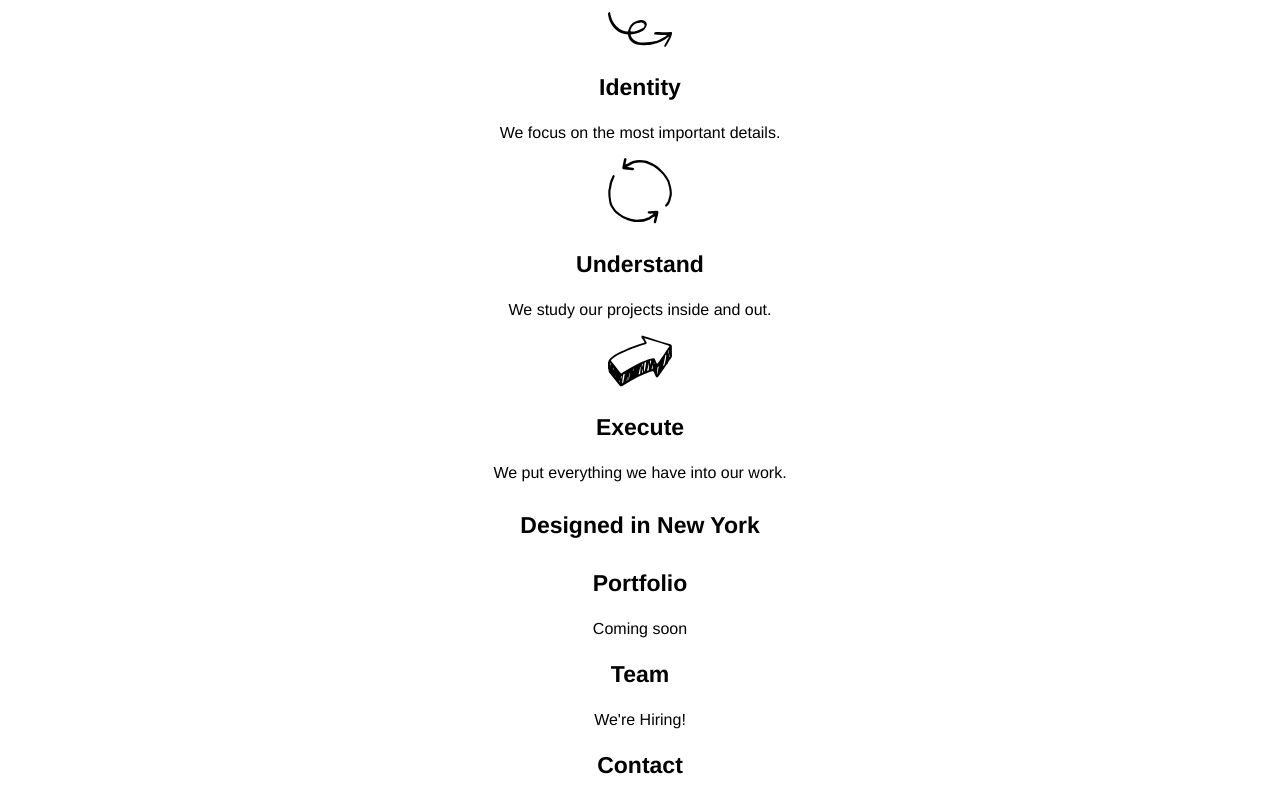
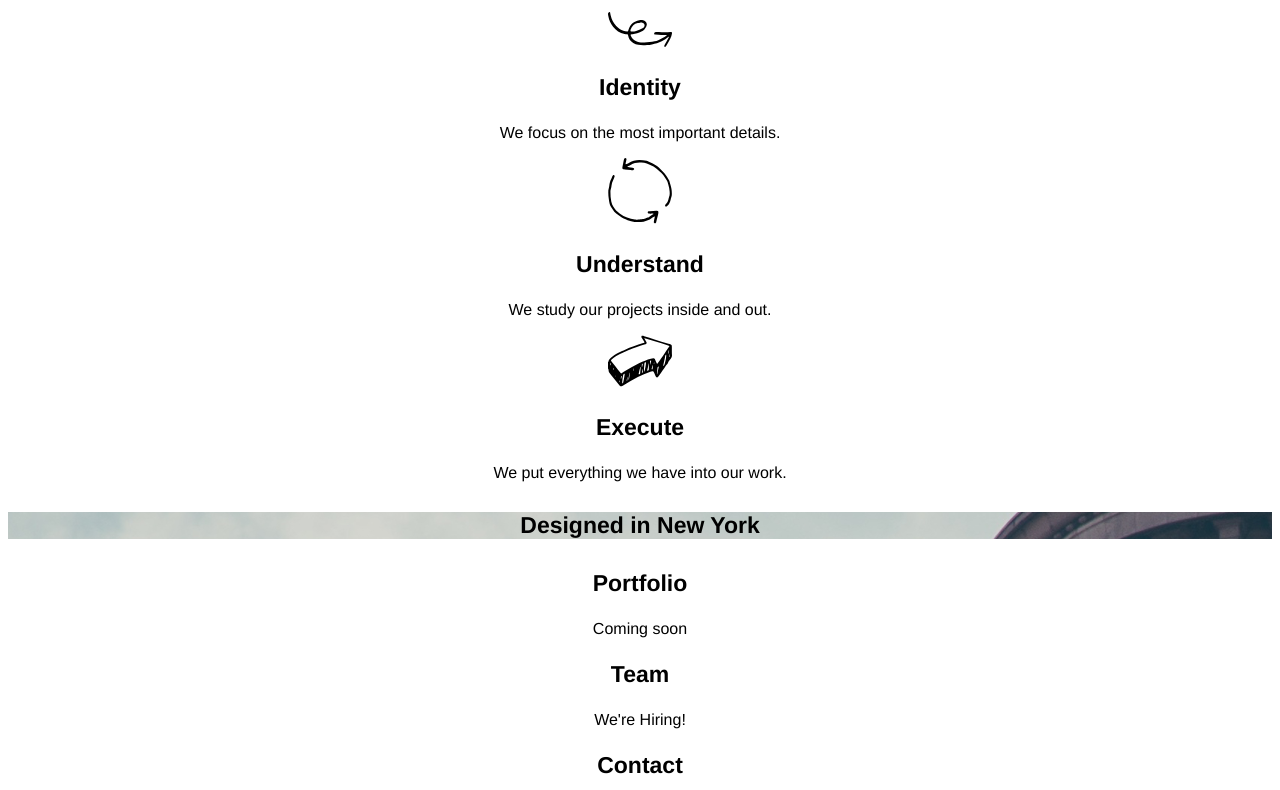
Before and after one commit to ScottDickson/broadway, a plain HTML site: page index.html in a window 1280 px wide. Shown: the part 357-1147 px from the top of the page. Drawn offline with Linux system fonts and the light colour scheme.

Commit message:
finished site

```diff
--- a/resources/css/style.css
+++ b/resources/css/style.css
@@ -4,7 +4,7 @@ body {
 }
 header,
 h4 {
-  background-image: url("broadway/resources/images/the-flatiron-building.png");
+  background-image: url("../images/the-flatiron-building.png");
 }
 h1 {
   font-size: 70px;
```
